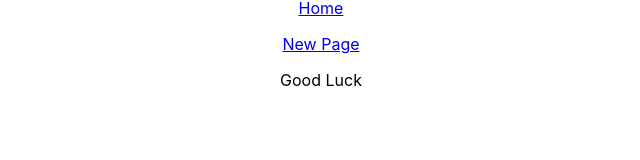
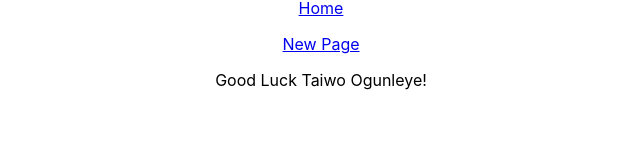
Before and after one commit to Natetrizton/React-tutoriaal, a React (Create React App) app: page / in a window 1280 px wide. Shown: the part 120-280 px from the top of the page, without its empty margins (319-959 px from the left). Built offline with nearby package versions, Linux system fonts and the light colour scheme.

Commit message:
feat: add improved text

```diff
--- a/src/App.js
+++ b/src/App.js
@@ -8,7 +8,7 @@ function App() {
             <Navbar />
             <header className="App-header">
 
-                <p>Good Luck</p>
+                <p>Good Luck Taiwo Ogunleye!</p>
 
             </header>
         </div>
```
Also changed, not shown: 1 other file (tests, documents, lock files or other folders).
